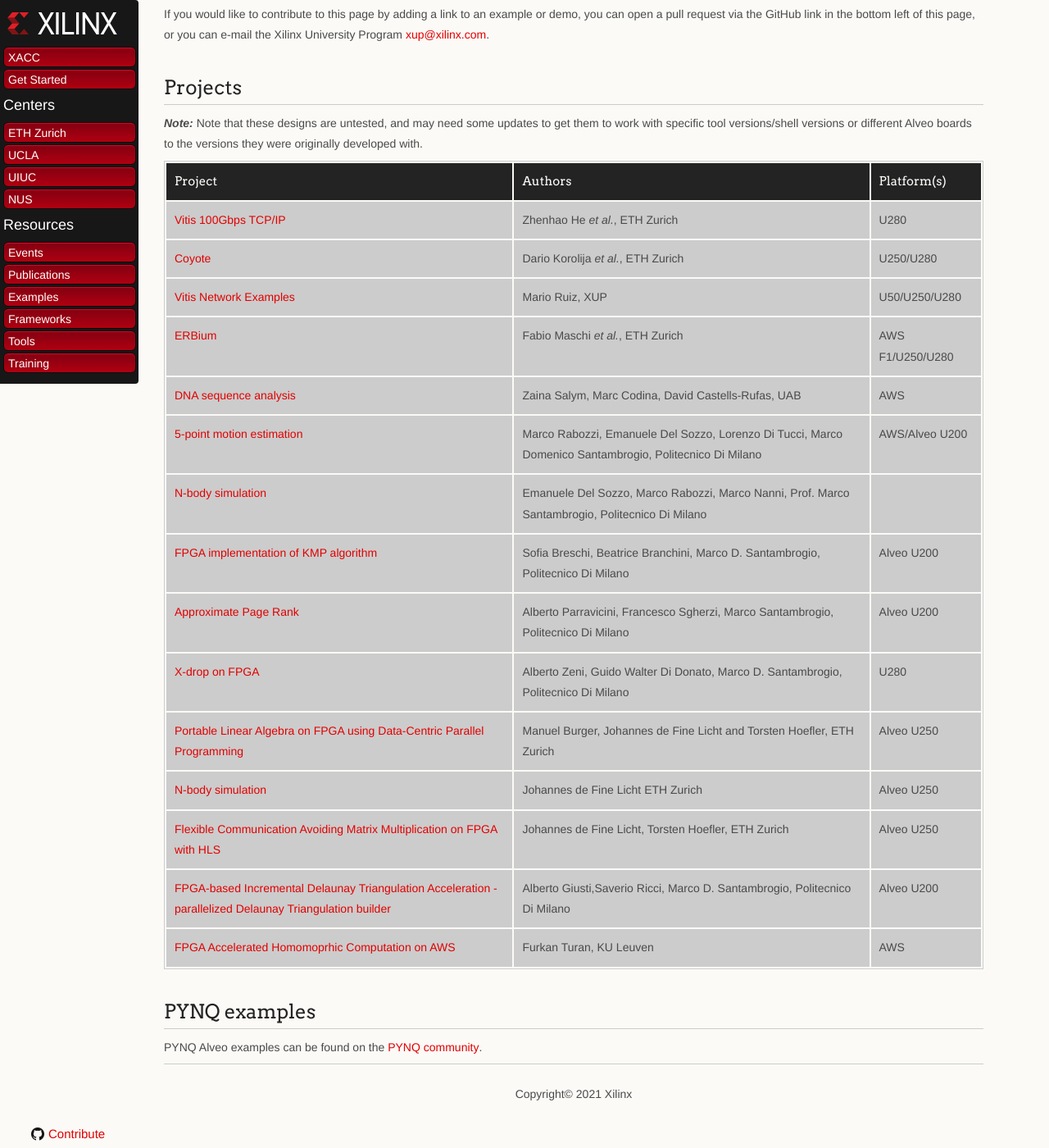
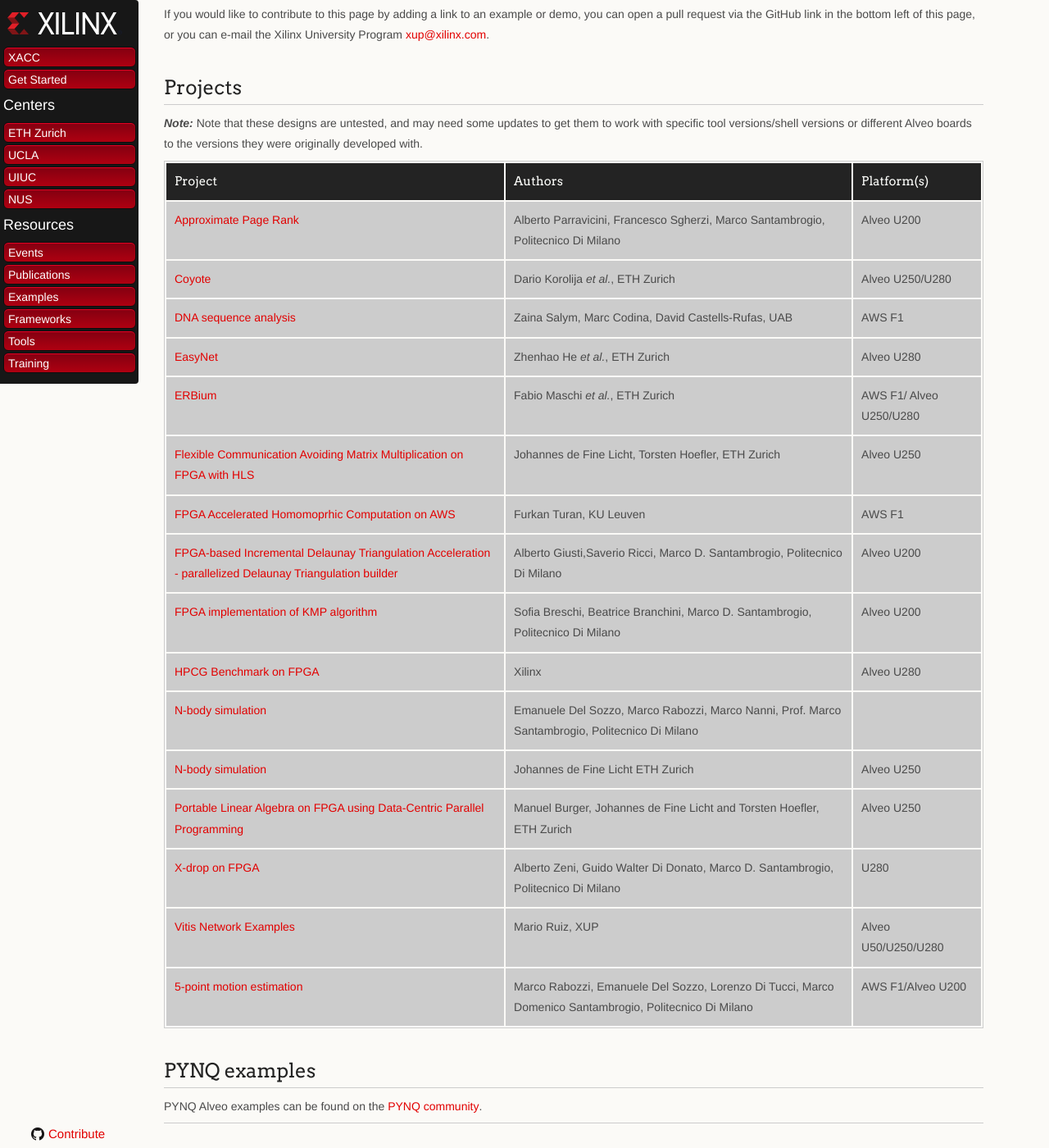
Before and after one commit to Xilinx/xacc, a Jekyll site: the page built from docs/examples.md, in a window 1280 px wide and 1400 px high, scrolled down 220 px. Shown: the whole window at 82% size. Built offline with Jekyll 4.4.1, drawn with Linux system fonts in a browser that asks for light colours; our own code applies the rules of GitHub Pages for plain Markdown files.

Commit message:
Add HPCG repo and sort alphabetically

```diff
--- a/docs/examples.md
+++ b/docs/examples.md
@@ -12,22 +12,22 @@
 
 | Project  | Authors   | Platform(s) |
 |----------|-----------|-------------|
-| [Vitis 100Gbps TCP/IP](https://github.com/fpgasystems/Vitis_with_100Gbps_TCP-IP) | Zhenhao He *et al.*, ETH Zurich | U280 |
-| [Coyote](https://github.com/fpgasystems/Coyote) | Dario Korolija *et al.*, ETH Zurich | U250/U280 |
-| [Vitis Network Examples](https://github.com/Xilinx/xup_vitis_network_example) | Mario Ruiz, XUP | U50/U250/U280 |
-| [ERBium](https://github.com/fpgasystems/erbium) | Fabio Maschi *et al.*, ETH Zurich | AWS F1/U250/U280 |
-| [DNA sequence analysis](https://github.com/davidcastells/KmerFilterAWS) | Zaina Salym, Marc Codina, David Castells-Rufas, UAB  |AWS|
-| [5-point motion estimation](https://bitbucket.org/necst/xohw18_5points_public/) | Marco Rabozzi, Emanuele Del Sozzo, Lorenzo Di Tucci, Marco Domenico Santambrogio, Politecnico Di Milano | AWS/Alveo U200           |
+| [Approximate Page Rank](https://bitbucket.org/necst/xohw2020_approximate-pagerank_public/) | Alberto Parravicini, Francesco Sgherzi, Marco Santambrogio, Politecnico Di Milano |  Alveo U200  |
+| [Coyote](https://github.com/fpgasystems/Coyote) | Dario Korolija *et al.*, ETH Zurich | Alveo U250/U280 |
+| [DNA sequence analysis](https://github.com/davidcastells/KmerFilterAWS) | Zaina Salym, Marc Codina, David Castells-Rufas, UAB  |AWS F1 |
+| [EasyNet](https://github.com/fpgasystems/Vitis_with_100Gbps_TCP-IP) | Zhenhao He *et al.*, ETH Zurich | Alveo U280 |
+| [ERBium](https://github.com/fpgasystems/erbium) | Fabio Maschi *et al.*, ETH Zurich | AWS F1/ Alveo U250/U280 |
+| [Flexible Communication Avoiding Matrix Multiplication on FPGA with HLS](https://github.com/spcl/gemm_hls) | Johannes de Fine Licht, Torsten Hoefler, ETH Zurich | Alveo U250 |
+| [FPGA Accelerated Homomoprhic Computation on AWS](https://github.com/KULeuven-COSIC/HEAT) | Furkan Turan, KU Leuven | AWS F1|
+| [FPGA-based Incremental Delaunay Triangulation Acceleration - parallelized Delaunay Triangulation builder](https://bitbucket.org/necst/xohw2020_fidelta_public) | Alberto Giusti,Saverio Ricci, Marco D. Santambrogio, Politecnico Di Milano | Alveo U200 |
+| [FPGA implementation of KMP algorithm](https://bitbucket.org/necst/xohw2020_maeve_public) | Sofia Breschi, Beatrice Branchini, Marco D. Santambrogio, Politecnico Di Milano | Alveo U200 |
+| [HPCG Benchmark on FPGA](https://github.com/Xilinx/HPCG_FPGA) | Xilinx | Alveo U280 |
 | [N-body simulation](https://bitbucket.org/necst/xohw17_bibbidin-bobbidyboo_public/) | Emanuele Del Sozzo, Marco Rabozzi, Marco Nanni, Prof. Marco Santambrogio, Politecnico Di Milano ||
-| [FPGA implementation of KMP algorithm](https://bitbucket.org/necst/xohw2020_maeve_public) | Sofia Breschi, Beatrice Branchini, Marco D. Santambrogio, Politecnico Di Milano | Alveo U200 |
-| [Approximate Page Rank](https://bitbucket.org/necst/xohw2020_approximate-pagerank_public/) | Alberto Parravicini, Francesco Sgherzi, Marco Santambrogio, Politecnico Di Milano |  Alveo U200  |
-| [ X-drop on FPGA](https://github.com/albertozeni/XDropXOHW-Public) | Alberto Zeni, Guido Walter Di Donato, Marco D. Santambrogio, Politecnico Di Milano | U280 |
+| [N-body simulation](https://github.com/spcl/nbody_hls) | Johannes de Fine Licht ETH Zurich | Alveo U250 |
 | [Portable Linear Algebra on FPGA using Data-Centric Parallel Programming](https://github.com/manuelburger/daceBLAS_demo) | Manuel Burger, Johannes de Fine Licht and Torsten Hoefler, ETH Zurich | Alveo U250 |
-| [N-body simulation](https://github.com/spcl/nbody_hls) | Johannes de Fine Licht ETH Zurich | Alveo U250 |
-| [Flexible Communication Avoiding Matrix Multiplication on FPGA with HLS](https://github.com/spcl/gemm_hls) | Johannes de Fine Licht, Torsten Hoefler, ETH Zurich | Alveo U250 |
-| [FPGA-based Incremental Delaunay Triangulation Acceleration - parallelized Delaunay Triangulation builder](https://bitbucket.org/necst/xohw2020_fidelta_public) | Alberto Giusti,Saverio Ricci, Marco D. Santambrogio, Politecnico Di Milano | Alveo U200 |
-| [FPGA Accelerated Homomoprhic Computation on AWS](https://github.com/KULeuven-COSIC/HEAT) | Furkan Turan, KU Leuven | AWS |
-
+| [X-drop on FPGA](https://github.com/albertozeni/XDropXOHW-Public) | Alberto Zeni, Guido Walter Di Donato, Marco D. Santambrogio, Politecnico Di Milano | U280 |
+| [Vitis Network Examples](https://github.com/Xilinx/xup_vitis_network_example) | Mario Ruiz, XUP | Alveo U50/U250/U280 |
+| [5-point motion estimation](https://bitbucket.org/necst/xohw18_5points_public/) | Marco Rabozzi, Emanuele Del Sozzo, Lorenzo Di Tucci, Marco Domenico Santambrogio, Politecnico Di Milano | AWS F1/Alveo U200 |
 
 
 ## PYNQ examples
```
